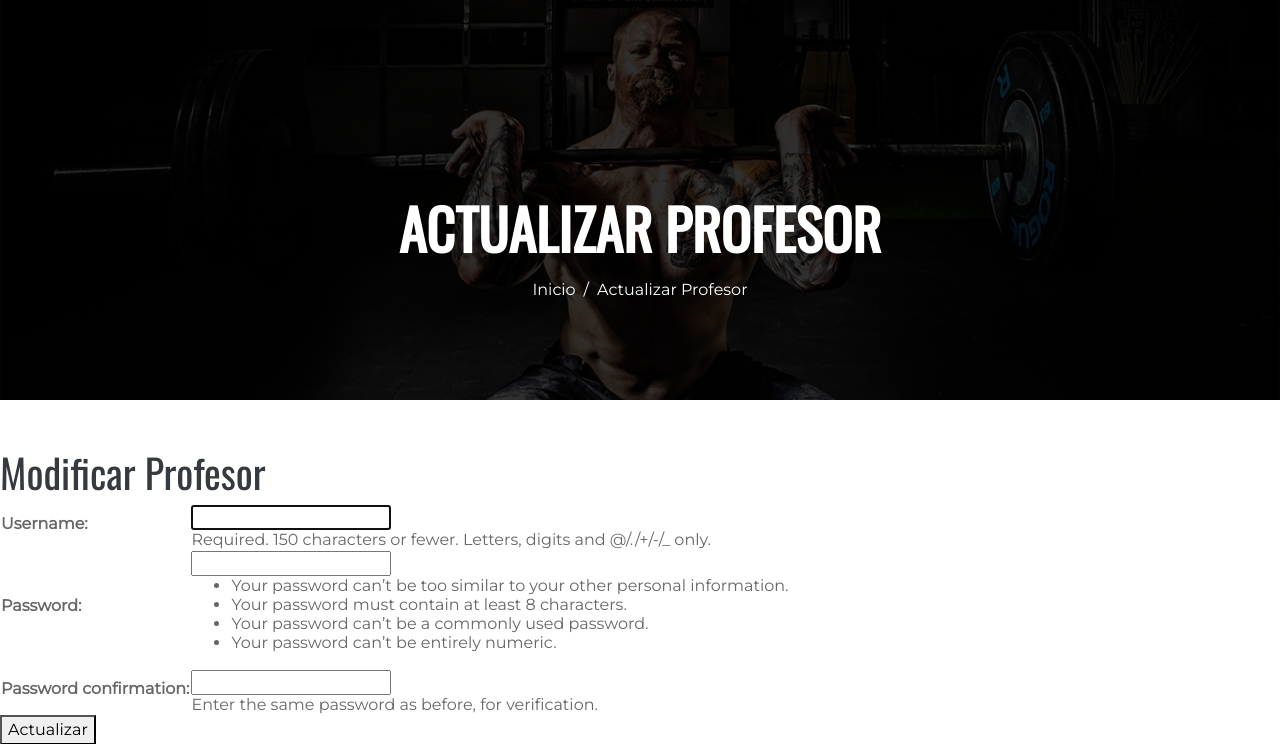
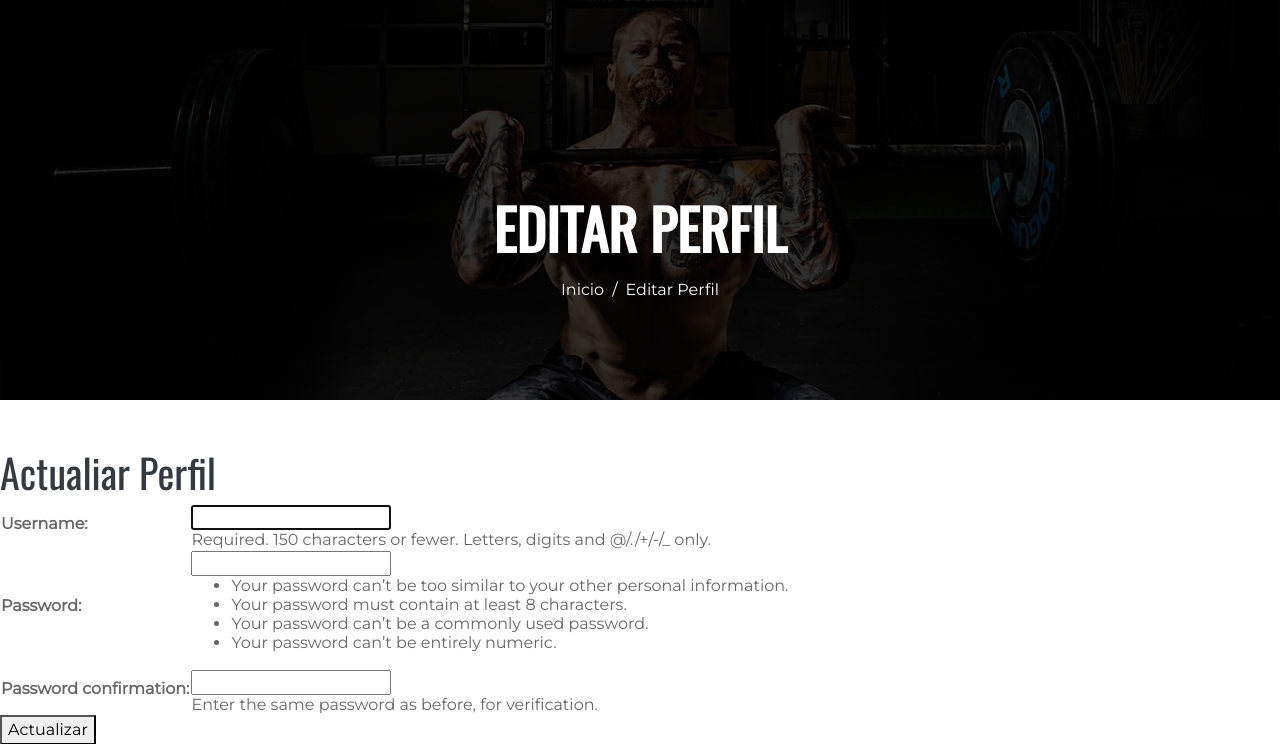
Before and after one commit to LeandroBevilacqua/UnderCoder, a Django app: page /editarusuario/ in a window 1280 px wide. Shown: the top 744 px of the page. Run offline with Django 4.2, Linux system fonts and the light colour scheme; some libraries are stand-ins or nearby versions.

Commit message:
Entrega Final

```diff
--- a/UnderCoder/templates/actualizaruser.html
+++ b/UnderCoder/templates/actualizaruser.html
@@ -17,11 +17,11 @@
 
 <div class="container-fluid page-header mb-5">
     <div class="d-flex flex-column align-items-center justify-content-center pt-0 pt-lg-5" style="min-height: 400px">
-        <h4 class="display-4 mb-3 mt-0 mt-lg-5 text-white text-uppercase font-weight-bold">Actualizar Profesor</h4>
+        <h4 class="display-4 mb-3 mt-0 mt-lg-5 text-white text-uppercase font-weight-bold">Editar Perfil</h4>
         <div class="d-inline-flex">
             <p class="m-0 text-white"><a class="text-white" href="{% url 'mostrar' %}">Inicio</a></p>
             <p class="m-0 text-white px-2">/</p>
-            <p class="m-0 text-white">Actualizar Profesor</p>
+            <p class="m-0 text-white">Editar Perfil</p>
 
         </div>
     </div>
@@ -30,7 +30,7 @@
 <form action="" method="POST"> {% csrf_token %}
 
 
-    <h1> Modificar Profesor </h1>
+    <h1> Actualiar Perfil </h1>
     <table>
         {{formulario.as_table}}
     </table>
```
Also changed, not shown: UnderCoder/db.sqlite3.
